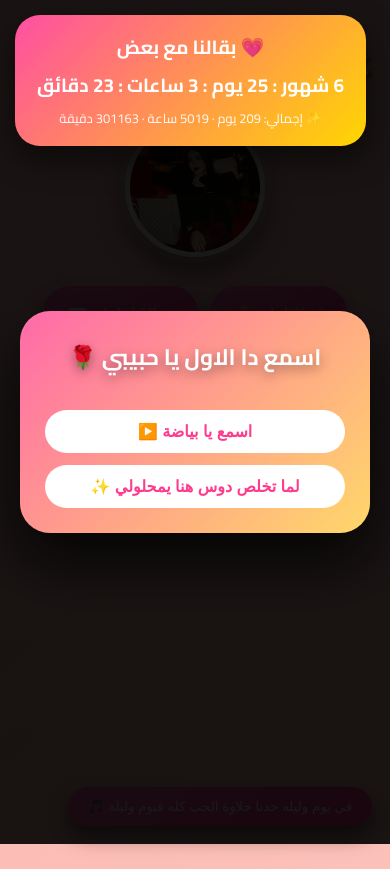
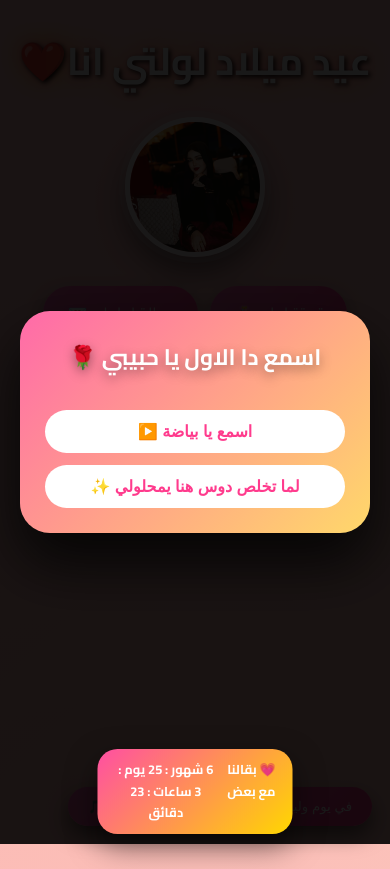
Before and after one commit to samehsamyminisy17/lolyelm7loly, a plain HTML site: page index.html in a window 390 px wide. Drawn offline with Linux system fonts and the light colour scheme.

Commit message:
Implement responsive design for loveCounter
Add responsive styles for loveCounter element

```diff
--- a/index.html
+++ b/index.html
@@ -349,6 +349,29 @@ h1{
   font-size:.85em;
   opacity:.95;
 }
+  @media (max-width:600px){
+  #loveCounter{
+    top:auto;
+    bottom:10px;
+    left:50%;
+    transform:translateX(-50%);
+    font-size:0.8em;
+    padding:10px 16px;
+    border-radius:20px;
+    width:auto;
+    max-width:90%;
+    display:flex;
+    justify-content:space-around;
+    gap:8px;
+  }
+  #loveCounter .big{
+    font-size:1em;
+  }
+  #loveCounter .total{
+    display:none;
+  }
+}
+
 </style>
 </head>
 <body>
```
